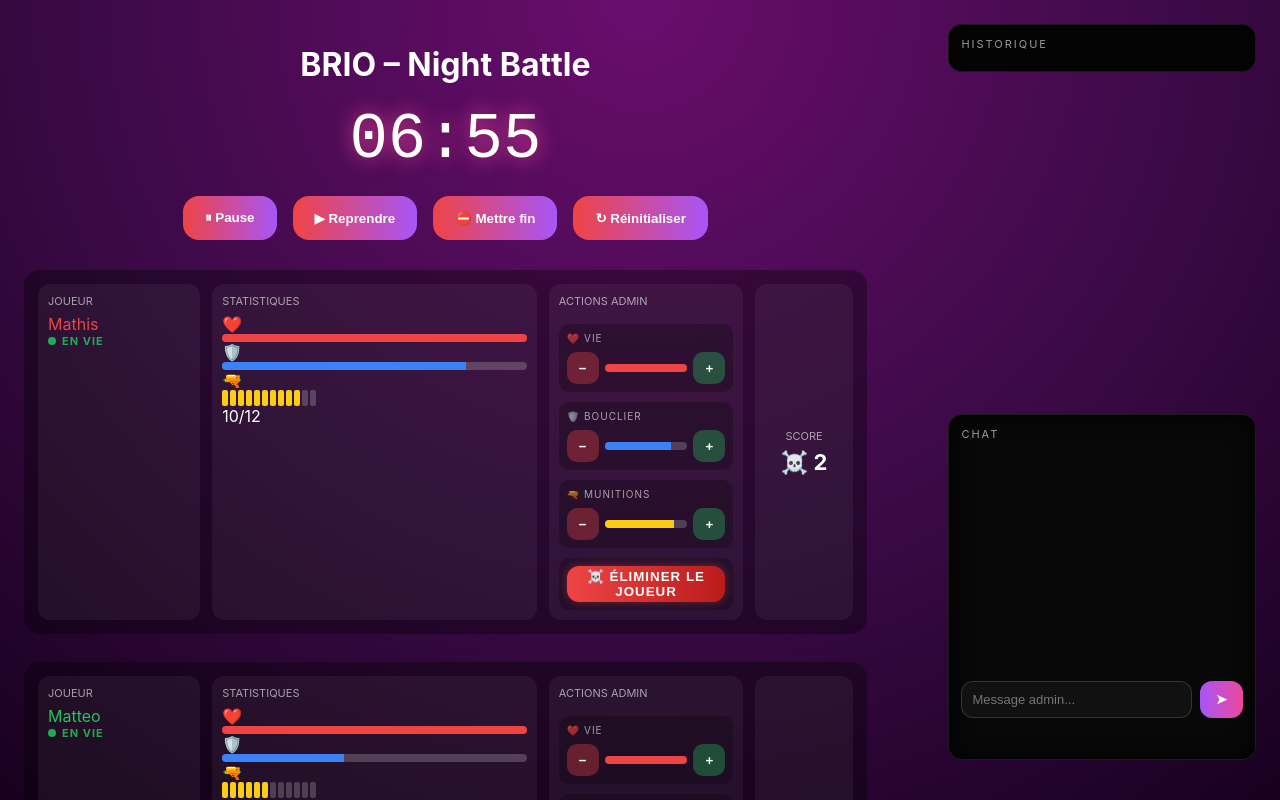
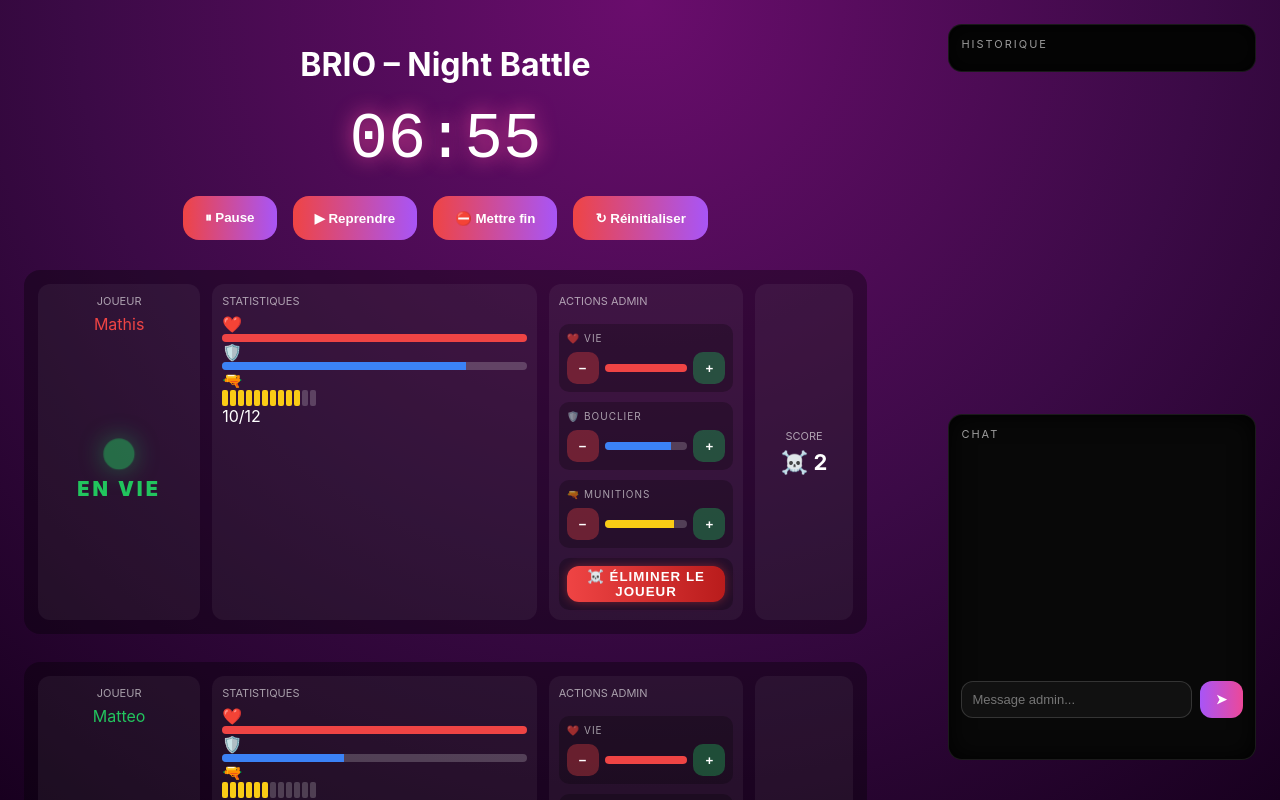
Before and after one commit to selineakinci/brio-admin, a Vue app: page /partie-en-cours in a window 1280 px wide. Shown: the top 800 px of the page. Built offline with nearby package versions, Linux system fonts and the light colour scheme.

Commit message:
feat: enhance player status display with central state indicators

```diff
--- a/src/pages/PartieEnCours.vue
+++ b/src/pages/PartieEnCours.vue
@@ -34,21 +34,35 @@
           <!-- DONNÉES JOUEUR -->
           <div class="zone zone-identite">
             <div class="zone-titre">JOUEUR</div>
-            <div class="nom" :style="{ color: j.couleur }">{{ j.nom }}</div>
 
-            <div class="etat">
-              <span v-if="j.mort">☠️ Éliminé</span>
+            <!-- Nom joueur -->
+            <div class="nom" :style="{ color: j.couleur }">
+              {{ j.nom }}
+            </div>
 
-              <span v-else-if="j.vie <= 25" class="etat-danger">
-                ⚠️ EN DANGER DE MORT
-              </span>
+            <!-- ETAT CENTRAL GRAND FORMAT -->
+            <div class="etat-central">
 
-              <span v-else class="etat-vital">
-                <span class="pulse-dot"></span>
-                EN VIE
-              </span>
+              <!-- JOUEUR EN VIE -->
+              <template v-if="!j.mort && j.vie > 25">
+                <div class="etat-circle alive"></div>
+                <div class="etat-text alive">EN VIE</div>
+              </template>
+
+              <!-- JOUEUR EN DANGER -->
+              <template v-else-if="!j.mort && j.vie <= 25">
+                <div class="etat-circle danger"></div>
+                <div class="etat-text danger">DANGER</div>
+              </template>
+
+              <!-- JOUEUR MORT -->
+              <template v-else>
+                <div class="etat-text dead">ÉLIMINÉ</div>
+              </template>
+
             </div>
           </div>
+
 
           <!-- STATS -->
           <div class="zone zone-stats">
@@ -848,5 +862,73 @@ export default {
   max-height: 28vh;
   overflow-y: auto;
 }
+/* ===== ZONE JOUEUR — ETAT GRAND FORMAT ===== */
+
+.zone-identite {
+  justify-content: space-between;
+  align-items: center;
+  text-align: center;
+}
+
+/* conteneur central */
+.etat-central {
+  flex: 1;
+  display: flex;
+  flex-direction: column;
+  justify-content: center;
+  align-items: center;
+  gap: 12px;
+}
+
+/* cercle d’état */
+.etat-circle {
+  width: 22px;
+  height: 22px;
+  border-radius: 50%;
+}
+
+/* EN VIE */
+.etat-circle.alive {
+  background: #22c55e;
+  box-shadow: 0 0 18px rgba(34,197,94,0.9);
+  animation: alive-pulse 1.4s infinite;
+}
+
+.etat-text.alive {
+  font-size: 20px;
+  font-weight: 900;
+  letter-spacing: 3px;
+  color: #22c55e;
+}
+
+/* DANGER */
+.etat-circle.danger {
+  background: #ef4444;
+  box-shadow: 0 0 18px rgba(239,68,68,0.9);
+  animation: danger-pulse 1.2s infinite;
+}
+
+.etat-text.danger {
+  font-size: 18px;
+  font-weight: 900;
+  letter-spacing: 2px;
+  color: #fecaca;
+}
+
+/* MORT */
+.etat-text.dead {
+  font-size: 20px;
+  font-weight: 900;
+  letter-spacing: 3px;
+  color: #fecaca;
+}
+
+/* animations */
+@keyframes alive-pulse {
+  0% { transform: scale(1); opacity: 1; }
+  50% { transform: scale(1.5); opacity: 0.4; }
+  100% { transform: scale(1); opacity: 1; }
+}
+
 
 </style>
```
